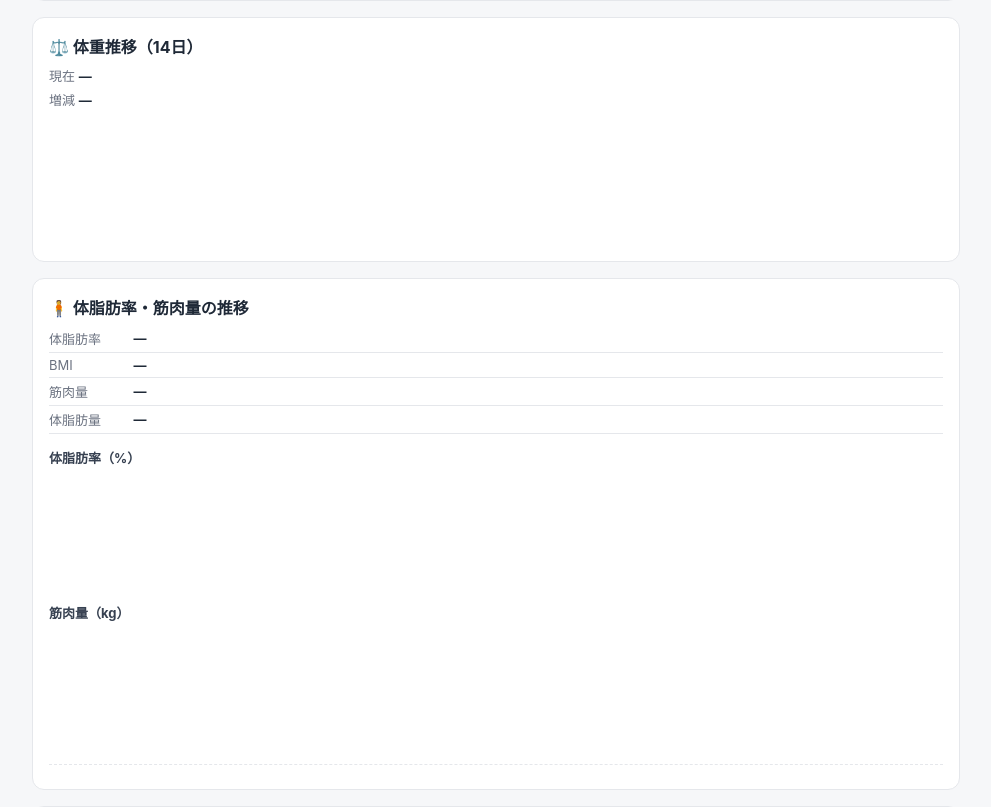
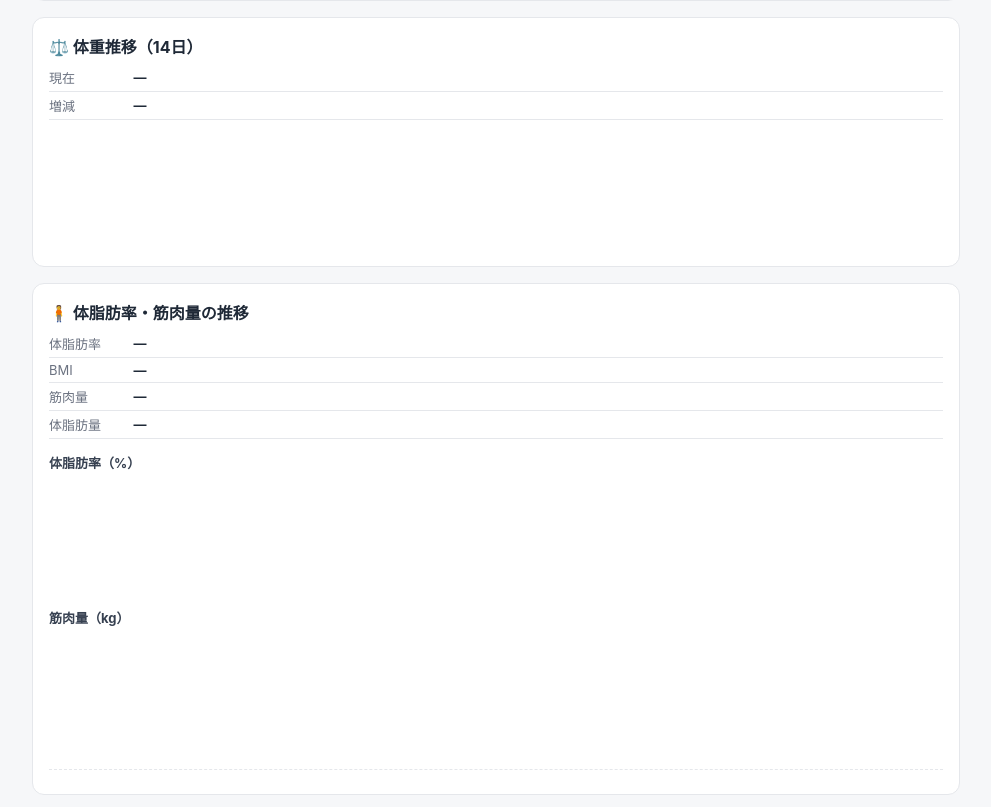
Before and after one commit to haohui0604/line-cal-bot, a FastAPI app: template app/templates/staff_member_detail.html in a window 1280 px wide. Shown: the part 696-1503 px from the top of the page, without its empty margins (144-1135 px from the left). Run offline with FastAPI, Linux system fonts and the light colour scheme; the template is opened without the code that fills it, so the values that code supplies are empty.

Commit message:
Add files via upload

```diff
--- a/app/templates/base.html
+++ b/app/templates/base.html
@@ -42,10 +42,7 @@
   .bctab th{text-align:left;font-weight:400;color:var(--muted);width:6.5em;padding:4px 8px 4px 0;white-space:nowrap;vertical-align:top}
   .bctab td{padding:4px 0}
   .bctab tr+tr th,.bctab tr+tr td{border-top:1px solid var(--line)}
-  .kpi-line{white-space:nowrap;overflow:hidden;text-overflow:ellipsis}
-  .kpi2 .lbl{color:var(--muted)}
-  .gi-line{flex-basis:100%;width:100%;white-space:nowrap;overflow:hidden;text-overflow:ellipsis}
-  .gi-sep{color:#cbd5e1;padding:0 4px}
+  .bctab tbody+tbody tr:first-child th,.bctab tbody+tbody tr:first-child td{border-top:1px solid var(--line)}
   .pfc-empty{font-size:12px;color:var(--muted);margin-top:6px;line-height:1.6}
   .kpi{display:flex;flex-wrap:wrap;gap:2px 16px;font-size:13px;line-height:1.9}
   .kpi>span{white-space:nowrap}
--- a/app/templates/staff_member_detail.html
+++ b/app/templates/staff_member_detail.html
@@ -59,12 +59,14 @@
 </div>
 <div class="card">
   <b>⚖️ 体重推移（14日）</b>
-  <div class="kpi2" style="margin-top:6px;font-size:13px;line-height:1.9">
-        <div class="kpi-line"><span class="lbl">現在</span> <b id="wCurrent">—</b> <span class="muted" id="wCurrentDate"></span></div>
-        <div class="kpi-line"><span class="lbl">増減</span> <b id="wDelta">—</b> <span class="muted" id="wBaseDate"></span></div>
-        <div class="kpi-line" id="wTargetWrap" style="display:none"><span class="lbl">目標体重</span> <b id="wTarget">—</b></div>
-      </div>
-  <div class="kpi muted" id="wGoalInfo" style="margin-top:2px"></div>
+      <table class="bctab">
+        <tbody>
+          <tr><th>現在</th><td><b id="wCurrent">—</b> <span class="muted" id="wCurrentDate"></span></td></tr>
+          <tr><th>増減</th><td><b id="wDelta">—</b> <span class="muted" id="wBaseDate"></span></td></tr>
+          <tr id="wTargetWrap" style="display:none"><th>目標体重</th><td><b id="wTarget">—</b></td></tr>
+        </tbody>
+        <tbody id="wGoalInfo"></tbody>
+      </table>
   <canvas id="weightChart" height="130"></canvas>
 </div>
 <div class="card">
```
Also changed, not shown: app/static/charts.js (+10 -11 lines), app/templates/member_home.html (+8 -6 lines).
